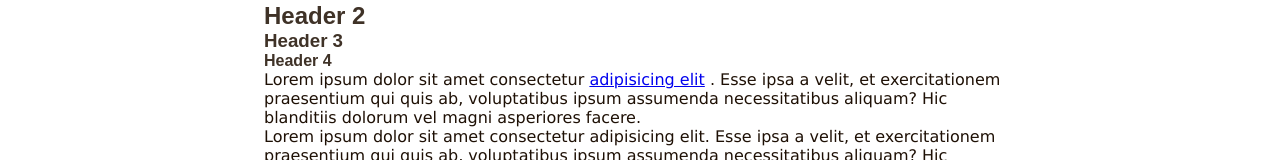
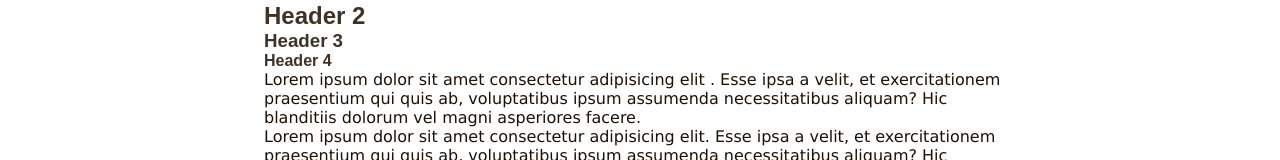
Before and after one commit to Blott0/Skeleton, a SvelteKit app: page / in a window 1280 px wide. Shown: the part 1318-1478 px from the top of the page. Built offline with nearby package versions, Linux system fonts and the light colour scheme; a web font is replaced by a local one.

Commit message:
added hover effects

```diff
--- a/src/app.css
+++ b/src/app.css
@@ -65,6 +65,14 @@ h1 {
 }
 ul {
   list-style: none;
+}
+a {
+  text-decoration: none;
+  transition: color 0.25s ease-in-out;
+  color: #1e1005;
+}
+a:hover {
+  color: red;
 }
 .container {
   margin: 0 8px;
@@ -163,8 +171,6 @@ header > .container > nav > ul:has(> li > input:checked) {
 }
 header > .container > nav > ul > li a,
 header > .container > nav > ul > li label {
-  text-decoration: none;
-  color: #1e1005;
   text-transform: uppercase;
   padding: 10px 0;
   display: flex;
@@ -279,6 +285,9 @@ header > .container > .hamburger > span:nth-of-type(3) {
   header > .container > nav > ul > li label::after {
     display: none;
   }
+  header > .container > nav > ul > li label:hover {
+    color: red;
+  }
   header > .container > nav > ul > li label:hover ~ ul {
     transform: scaleY(1);
   }
--- a/src/app.less
+++ b/src/app.less
@@ -20,7 +20,7 @@ body {
     }
     &::-webkit-scrollbar-thumb {
         border-radius: 10px;
-        background: red;
+        background: @color-focus;
     }
     font-family: @text-font;
     color: @color-dark-1;
@@ -51,6 +51,15 @@ h1 {
 
 ul {
     list-style: none;
+}
+
+a {
+    text-decoration: none;
+    transition: color .25s ease-in-out;
+    color: @color-dark-1;
+    &:hover {
+        color: @color-focus;
+    }
 }
 
 .container {
@@ -130,8 +139,6 @@ header {
                 }
                 > li {
                     a, label {
-                        text-decoration: none;
-                        color: @color-dark-1;
                         text-transform: uppercase;
                         padding: 10px 0;
                         display: flex;
@@ -253,6 +260,7 @@ header {
                                 display: none;
                             }
                             &:hover {
+                                color: @color-focus;
                                 & ~ ul {
                                     transform: scaleY(1);
                                 }
@@ -273,12 +281,6 @@ header {
                                 transform: scaleY(1);
                             }
                             > li {
-                                // + li {
-                                //     margin-top: 8px;
-                                // }
-                                // &:last-of-type {
-                                //     margin-bottom: 8px;
-                                // }
                                 > label {
                                     display: none;
                                 }
```
